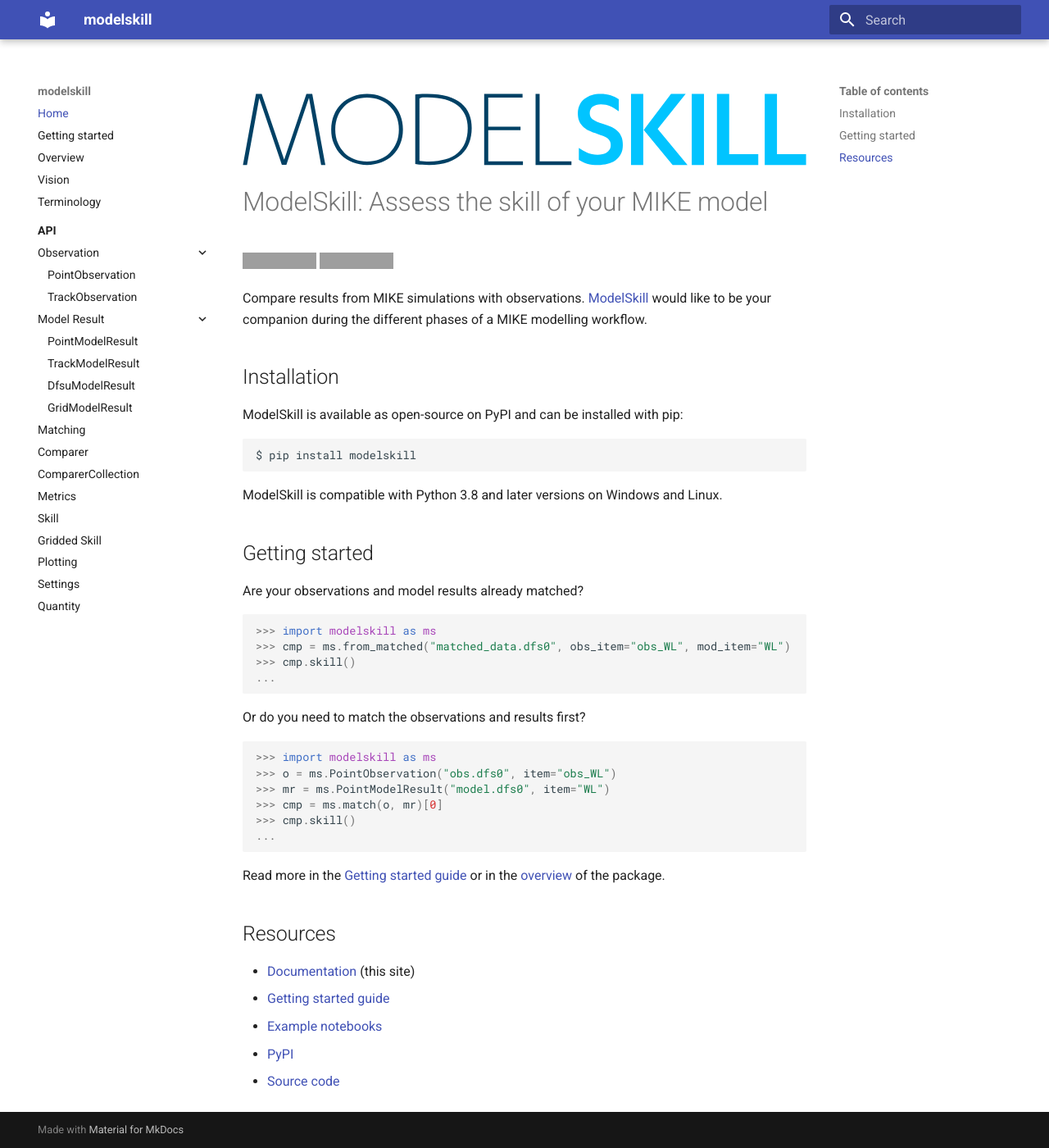
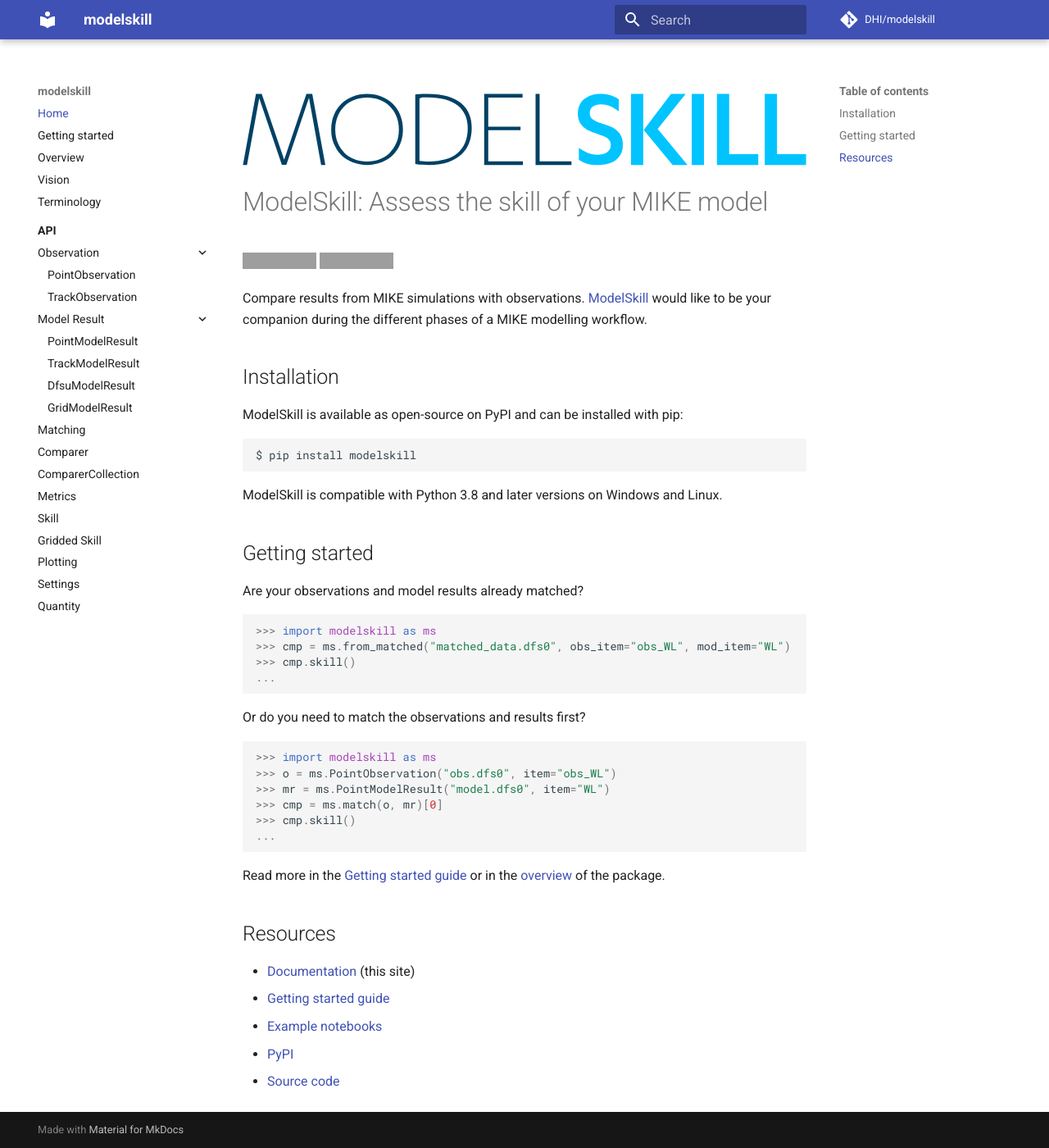
Before and after one commit to DHI/modelskill, an MkDocs documentation site: the page built from docs/index.md, in a window 1280 px wide and 1400 px high. Shown: the whole window at 82% size. Built offline with MkDocs 1.6.1 and Material for MkDocs 9.7.7, drawn with Linux system fonts in a browser that asks for light colours; comment, search, counter and statistics services are not loaded; grey boxes are pictures that could not be loaded.

Commit message:
Link to github

```diff
--- a/mkdocs.yml
+++ b/mkdocs.yml
@@ -1,4 +1,6 @@
 site_name: modelskill
+repo_url: https://github.com/DHI/modelskill
+repo_name: DHI/modelskill
 
 theme:
   name: material
```
